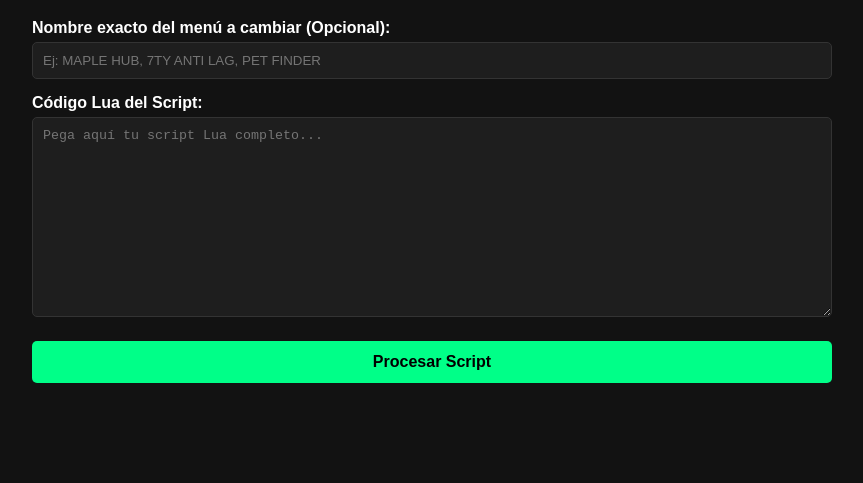
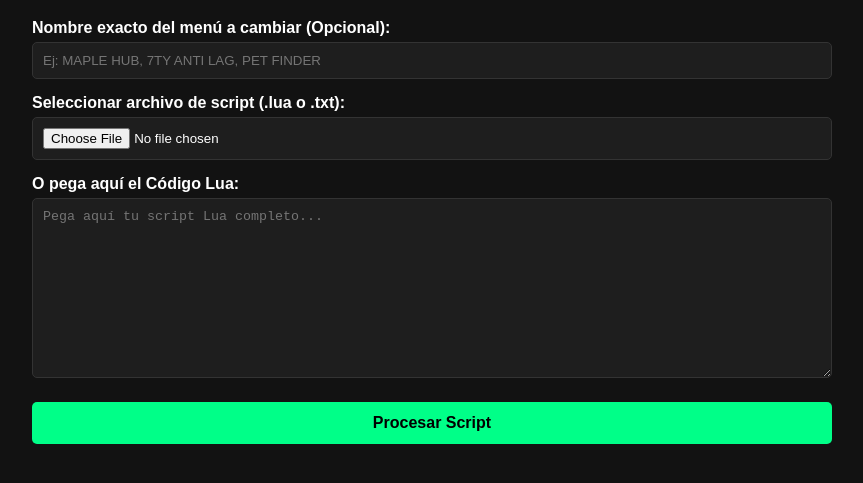
Before and after one commit to juanpabloarayavalenzuela3-png/JP-SCRIPTS, a website: page public/index.html in a window 1280 px wide. Shown: the part 81-564 px from the top of the page, without its empty margins (208-1071 px from the left). Drawn offline with Linux system fonts and the light colour scheme.

Commit message:
Update index.html

```diff
--- a/public/index.html
+++ b/public/index.html
@@ -3,7 +3,7 @@
 <head>
   <meta charset="UTF-8">
   <meta name="viewport" content="width=device-width, initial-scale=1.0">
-  <title>JP SCRIPTS - Panel de Subida</title>
+  <title>JP SCRIPTS - Generador</title>
   <style>
     body {
       font-family: Arial, sans-serif;
@@ -15,7 +15,7 @@
     }
     h1 { color: #00ff88; text-align: center; }
     label { font-weight: bold; display: block; margin-top: 15px; margin-bottom: 5px; }
-    input[type="text"], textarea {
+    input[type="text"], textarea, input[type="file"] {
       width: 100%;
       padding: 10px;
       background: #1e1e1e;
@@ -24,7 +24,8 @@
       border-radius: 5px;
       box-sizing: border-box;
     }
-    textarea { height: 200px; font-family: monospace; }
+    input[type="file"] { cursor: pointer; }
+    textarea { height: 180px; font-family: monospace; }
     button {
       margin-top: 20px;
       width: 100%;
@@ -49,7 +50,10 @@
   <label for="originalTitle">Nombre exacto del menú a cambiar (Opcional):</label>
   <input type="text" id="originalTitle" placeholder="Ej: MAPLE HUB, 7TY ANTI LAG, PET FINDER" />
 
-  <label for="scriptCode">Código Lua del Script:</label>
+  <label for="fileInput">Seleccionar archivo de script (.lua o .txt):</label>
+  <input type="file" id="fileInput" accept=".lua,.txt" onchange="cargarArchivo(event)" />
+
+  <label for="scriptCode">O pega aquí el Código Lua:</label>
   <textarea id="scriptCode" placeholder="Pega aquí tu script Lua completo..."></textarea>
 
   <button onclick="subirScript()">Procesar Script</button>
@@ -61,12 +65,24 @@
   </div>
 
   <script>
+    // Carga el texto del archivo directamente en el área de texto
+    function cargarArchivo(event) {
+      const file = event.target.files[0];
+      if (!file) return;
+
+      const reader = new FileReader();
+      reader.onload = function(e) {
+        document.getElementById('scriptCode').value = e.target.result;
+      };
+      reader.readAsText(file);
+    }
+
     async function subirScript() {
       const source = document.getElementById('scriptCode').value;
       const customTitle = document.getElementById('originalTitle').value;
 
       if (!source.trim()) {
-        alert('Por favor pega un script antes de procesar.');
+        alert('Por favor selecciona un archivo o pega un script antes de procesar.');
         return;
       }
 
```
